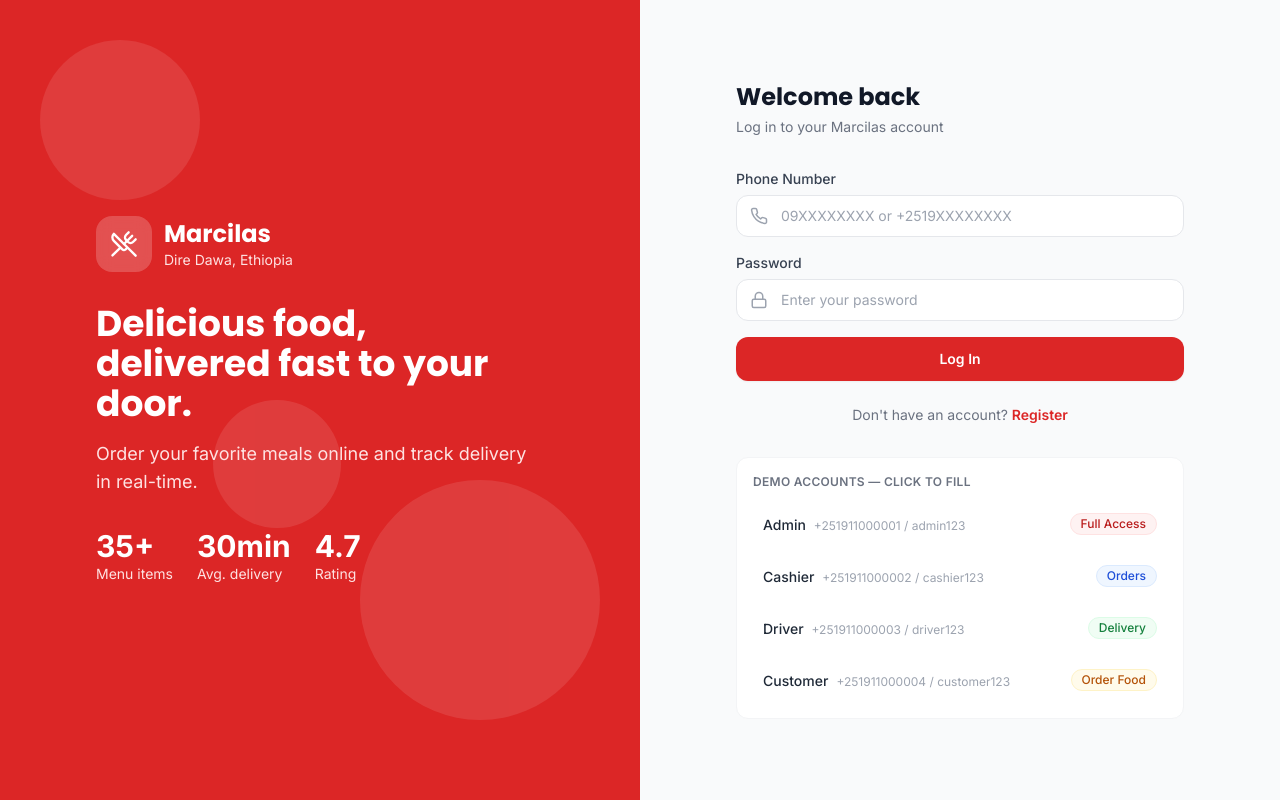
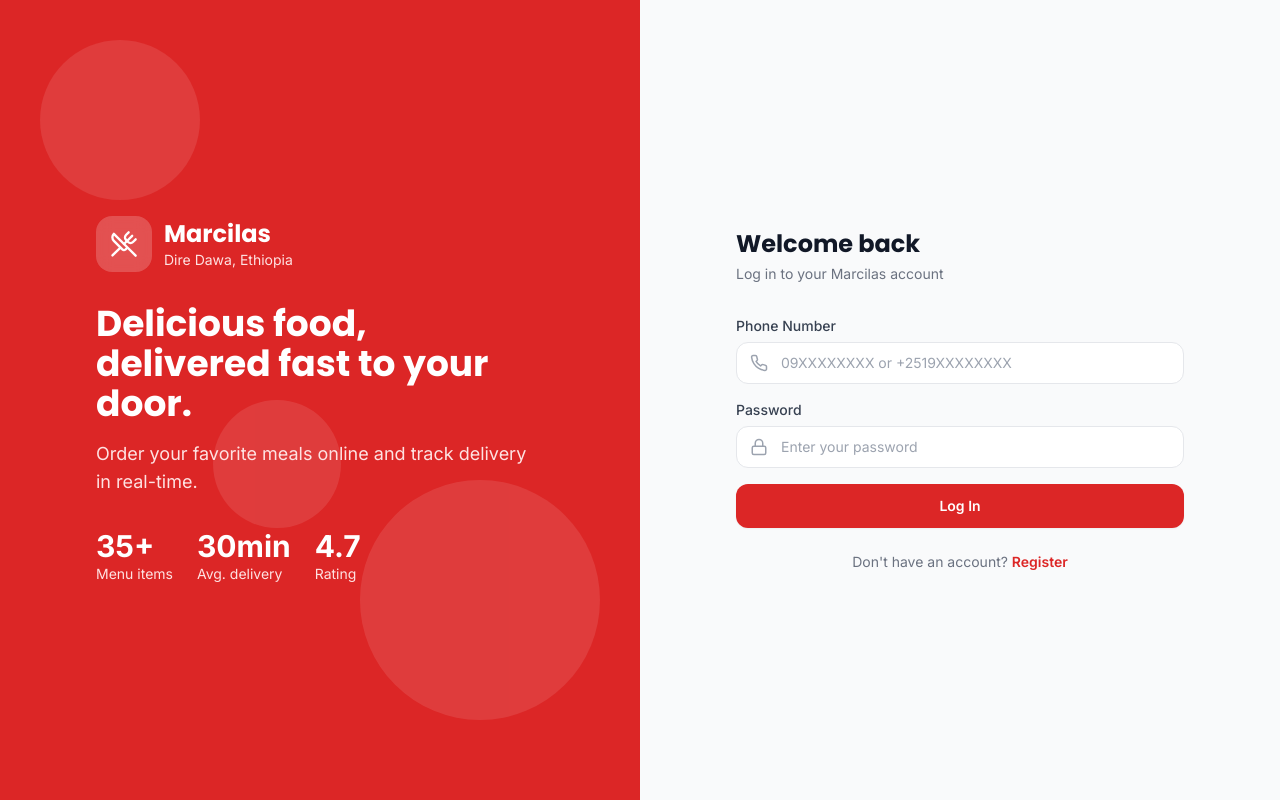
Before and after one commit to yahyeman890-creator/marcilas-restaurant.222, a React (Vite) app: page /#/login in a window 1280 px wide. Built offline with nearby package versions, Linux system fonts and the light colour scheme.

Commit message:
Remove demo accounts UI and function

```diff
--- a/src/pages/auth/LoginPage.tsx
+++ b/src/pages/auth/LoginPage.tsx
@@ -28,11 +28,6 @@ export function LoginPage() {
     } finally {
       setLoading(false);
     }
-  }
-
-  function fillDemo(phoneNum: string, pass: string) {
-    setPhone(phoneNum);
-    setPassword(pass);
   }
 
   return (
@@ -131,40 +126,6 @@ export function LoginPage() {
             <Link to="/register" className="text-brand-600 font-semibold hover:underline">Register</Link>
           </p>
 
-          {/* Demo accounts */}
-          <div className="mt-8 p-4 rounded-xl bg-white border border-gray-100">
-            <p className="text-xs font-semibold text-gray-500 uppercase tracking-wide mb-3">Demo Accounts — Click to fill</p>
-            <div className="space-y-2">
-              <button onClick={() => fillDemo('+251911000001', 'admin123')} className="w-full flex items-center justify-between p-2.5 rounded-lg hover:bg-gray-50 transition text-left">
-                <div>
-                  <span className="text-sm font-medium text-gray-800">Admin</span>
-                  <span className="text-xs text-gray-400 ml-2">+251911000001 / admin123</span>
-                </div>
-                <span className="badge bg-brand-50 text-brand-700 border-brand-100">Full Access</span>
-              </button>
-              <button onClick={() => fillDemo('+251911000002', 'cashier123')} className="w-full flex items-center justify-between p-2.5 rounded-lg hover:bg-gray-50 transition text-left">
-                <div>
-                  <span className="text-sm font-medium text-gray-800">Cashier</span>
-                  <span className="text-xs text-gray-400 ml-2">+251911000002 / cashier123</span>
-                </div>
-                <span className="badge bg-blue-50 text-blue-700 border-blue-100">Orders</span>
-              </button>
-              <button onClick={() => fillDemo('+251911000003', 'driver123')} className="w-full flex items-center justify-between p-2.5 rounded-lg hover:bg-gray-50 transition text-left">
-                <div>
-                  <span className="text-sm font-medium text-gray-800">Driver</span>
-                  <span className="text-xs text-gray-400 ml-2">+251911000003 / driver123</span>
-                </div>
-                <span className="badge bg-green-50 text-green-700 border-green-100">Delivery</span>
-              </button>
-              <button onClick={() => fillDemo('+251911000004', 'customer123')} className="w-full flex items-center justify-between p-2.5 rounded-lg hover:bg-gray-50 transition text-left">
-                <div>
-                  <span className="text-sm font-medium text-gray-800">Customer</span>
-                  <span className="text-xs text-gray-400 ml-2">+251911000004 / customer123</span>
-                </div>
-                <span className="badge bg-amber-50 text-amber-700 border-amber-100">Order Food</span>
-              </button>
-            </div>
-          </div>
         </div>
       </div>
     </div>
```
